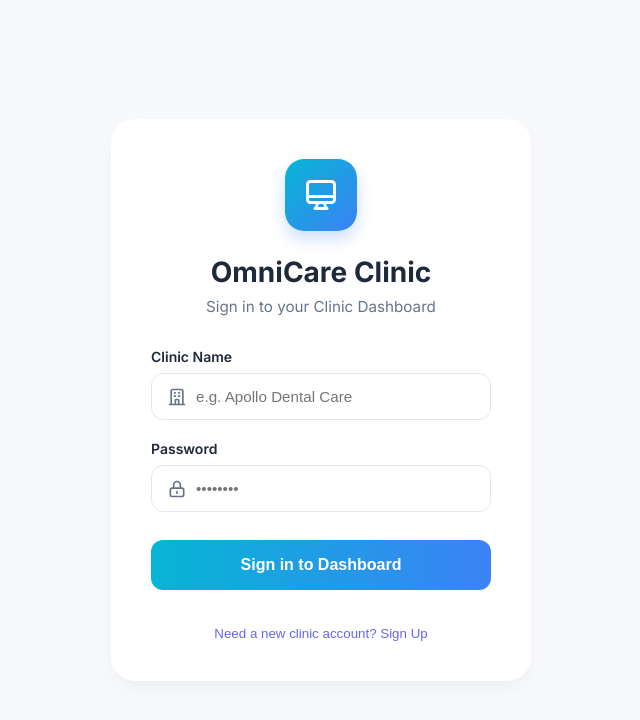
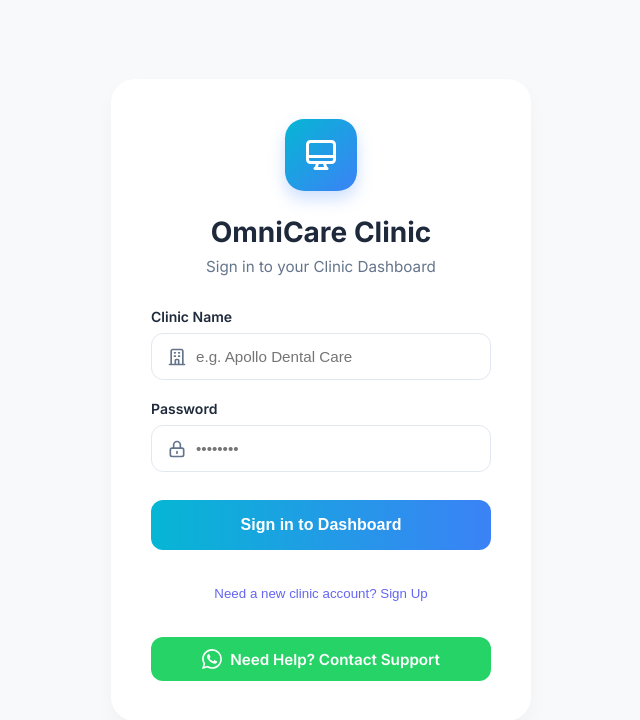
Before and after one commit to bruvolabsteam-hue/QueueCare, a Next.js app in the folder clinic-dashboard/: page / in a window 1280 px wide. Shown: the top 720 px of the page, without its empty margins (319-959 px from the left). Built offline with nearby package versions, Linux system fonts and the light colour scheme; no server answers.

Commit message:
Add WhatsApp support button to login page

```diff
--- a/clinic-dashboard/app/page.js
+++ b/clinic-dashboard/app/page.js
@@ -175,6 +175,18 @@
             {isSignUp ? 'Already have an account? Sign In' : 'Need a new clinic account? Sign Up'}
           </button>
 
+          <a
+            href="https://wa.me/YOUR_PHONE_NUMBER?text=Hello%2C%20I%20need%20help%20with%20my%20OmniCare%20Clinic%20account."
+            target="_blank"
+            rel="noopener noreferrer"
+            className={styles.whatsappBtn}
+          >
+            <svg className={styles.whatsappIcon} fill="currentColor" viewBox="0 0 24 24" xmlns="http://www.w3.org/2000/svg">
+              <path d="M17.472 14.382c-.297-.149-1.758-.867-2.03-.967-.273-.099-.471-.148-.67.15-.197.297-.767.966-.94 1.164-.173.199-.347.223-.644.075-.297-.15-1.255-.463-2.39-1.475-.883-.788-1.48-1.761-1.653-2.059-.173-.297-.018-.458.13-.606.134-.133.298-.347.446-.52.149-.174.198-.298.298-.497.099-.198.05-.371-.025-.52-.075-.149-.669-1.612-.916-2.207-.242-.579-.487-.5-.669-.51-.173-.008-.371-.01-.57-.01-.198 0-.52.074-.792.372-.272.297-1.04 1.016-1.04 2.479 0 1.462 1.065 2.875 1.213 3.074.149.198 2.096 3.2 5.077 4.487.709.306 1.262.489 1.694.625.712.227 1.36.195 1.871.118.571-.085 1.758-.719 2.006-1.413.248-.694.248-1.289.173-1.413-.074-.124-.272-.198-.57-.347m-5.421 7.403h-.004a9.87 9.87 0 01-5.031-1.378l-.361-.214-3.741.982.998-3.648-.235-.374a9.86 9.86 0 01-1.51-5.26c.001-5.45 4.436-9.884 9.888-9.884 2.64 0 5.122 1.03 6.988 2.898a9.825 9.825 0 012.893 6.994c-.003 5.45-4.437 9.884-9.885 9.884m8.413-18.297A11.815 11.815 0 0012.05 0C5.495 0 .16 5.335.157 11.892c0 2.096.547 4.142 1.588 5.945L.057 24l6.305-1.654a11.882 11.882 0 005.683 1.448h.005c6.554 0 11.89-5.335 11.893-11.893a11.821 11.821 0 00-3.48-8.413Z"/>
+            </svg>
+            Need Help? Contact Support
+          </a>
+
         </form>
       </div>
     </div>
--- a/clinic-dashboard/app/page.module.css
+++ b/clinic-dashboard/app/page.module.css
@@ -176,6 +176,31 @@
   background-color: rgba(0,0,0,0.02);
 }
 
+.whatsappBtn {
+  display: flex;
+  align-items: center;
+  justify-content: center;
+  gap: 0.5rem;
+  width: 100%;
+  margin-top: 1rem;
+  padding: 0.75rem;
+  border-radius: 0.75rem;
+  background-color: #25D366;
+  color: white;
+  font-size: 0.95rem;
+  font-weight: 600;
+  cursor: pointer;
+  transition: opacity 0.2s;
+  text-decoration: none;
+}
+.whatsappBtn:hover {
+  opacity: 0.9;
+}
+.whatsappIcon {
+  width: 20px;
+  height: 20px;
+}
+
 @media (max-width: 480px) {
   .container {
     padding: 0;
```
